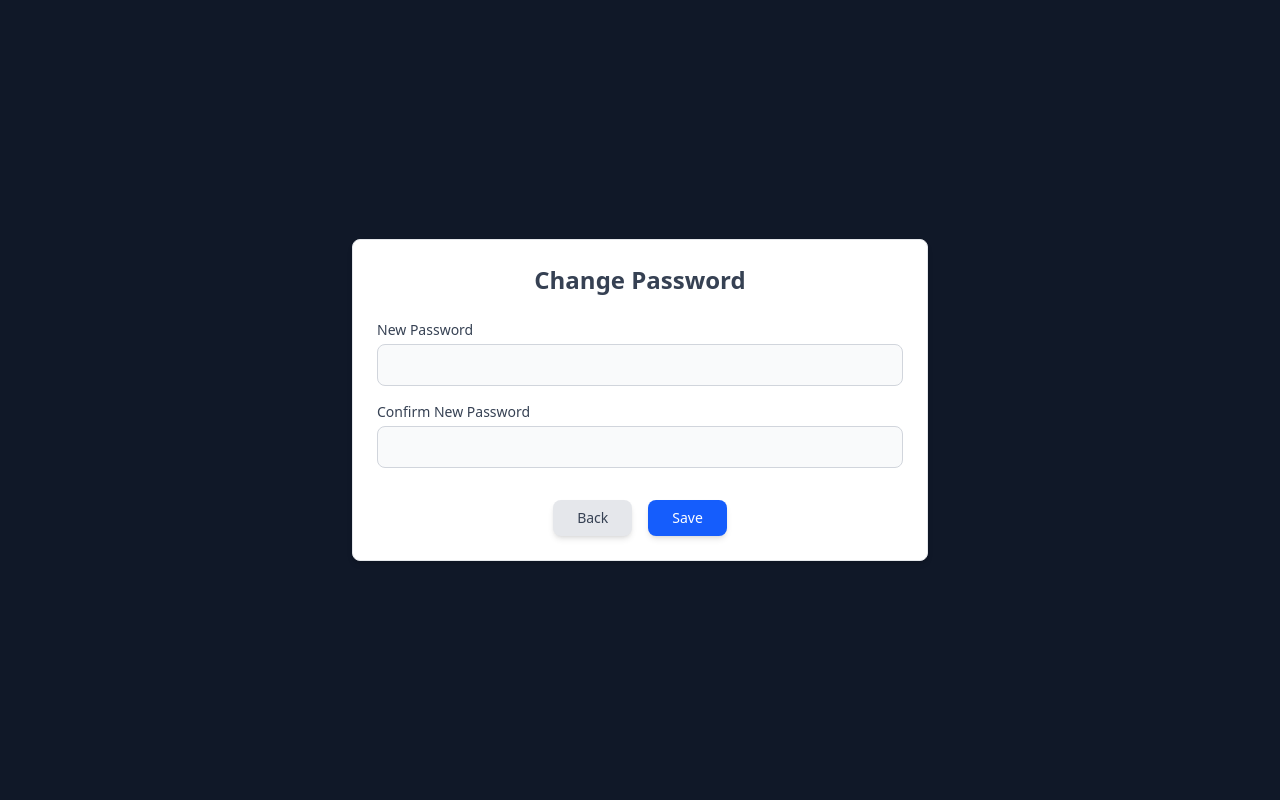
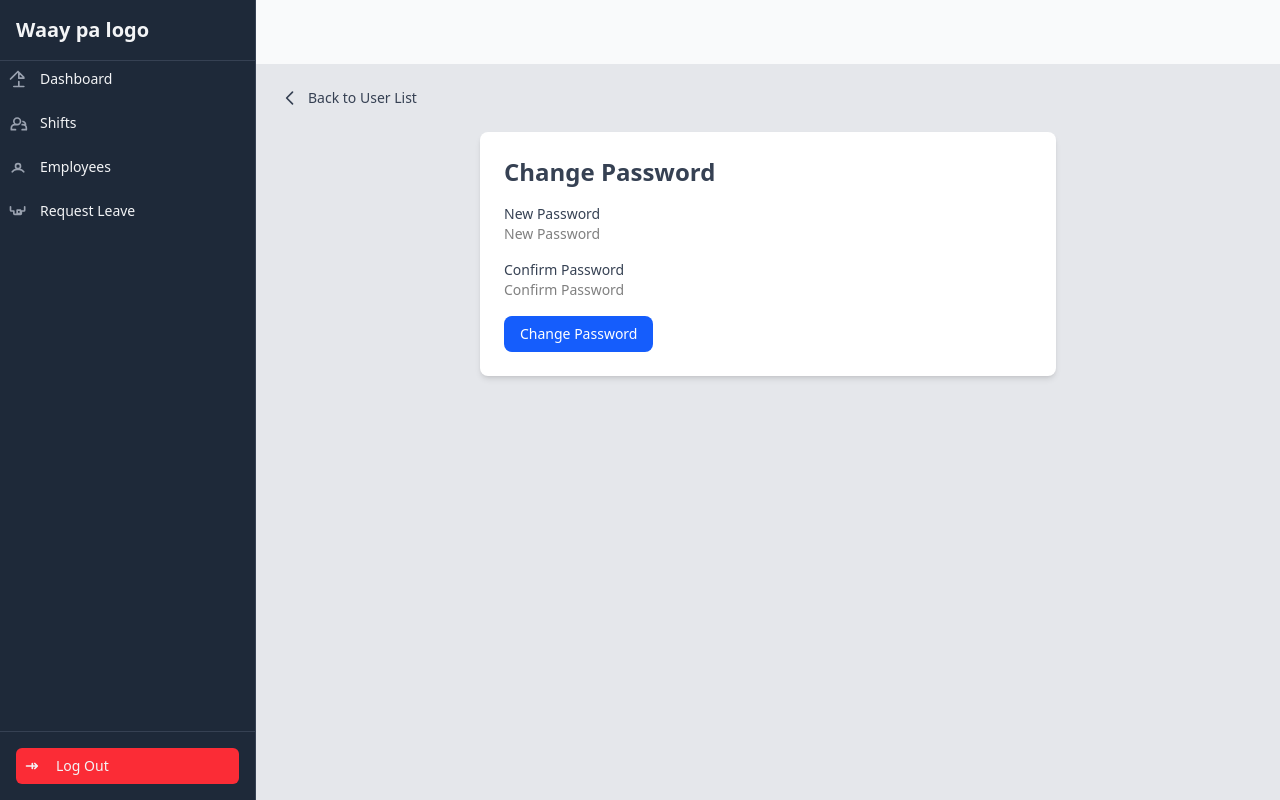
Before and after one commit to jafetpeter/finalproject, a Django app: page /users/change-password/1/ in a window 1280 px wide. Run offline with Django 4.2, Linux system fonts and the light colour scheme; tables that the repository leaves empty hold one stand-in row (values such as "Sample post").

Commit message:
add user and edit user not working

```diff
--- a/crud/forms.py
+++ b/crud/forms.py
@@ -13,7 +13,7 @@
 class UserForm(forms.ModelForm):
     confirm_password = forms.CharField(
         widget=forms.PasswordInput(attrs={'placeholder': 'Confirm Password'}),
-        required=False,
+        required=True,
         label="Confirm Password"
     )
 
@@ -31,12 +31,37 @@
             'password': forms.PasswordInput(attrs={'placeholder': 'Password'}),
         }
 
+class ChangePasswordForm(forms.ModelForm):
+    confirm_password = forms.CharField(
+        widget=forms.PasswordInput(attrs={'placeholder': 'Confirm Password'}),
+        required=True,
+        label="Confirm Password"
+    )
+
+    class Meta:
+        model = Users
+        fields = ['password']  # Only include the password field
+        widgets = {
+            'password': forms.PasswordInput(attrs={'placeholder': 'New Password'}),
+        }
+
     def clean(self):
         cleaned_data = super().clean()
         password = cleaned_data.get('password')
         confirm_password = cleaned_data.get('confirm_password')
 
-        if password or confirm_password:
-            if password != confirm_password:
-                self.add_error('confirm_password', 'Passwords do not match.')
+        if password != confirm_password:
+            self.add_error('confirm_password', 'Passwords do not match.')
         return cleaned_data
+
+class EditUserForm(forms.ModelForm):
+    shift = forms.ModelChoiceField(
+        queryset=Shifts.objects.all(),
+        required=False,
+        label="Shift",
+        widget=forms.Select(attrs={'class': 'form-select'})  # Render as a dropdown
+    )
+
+    class Meta:
+        model = Users
+        fields = ['full_name', 'gender', 'contact_number', 'email', 'username', 'shift']  # Exclude password fields
--- a/crud/static/css/output.css
+++ b/crud/static/css/output.css
@@ -7,34 +7,18 @@
       "Segoe UI Emoji", "Segoe UI Symbol", "Noto Color Emoji";
     --font-mono: ui-monospace, SFMono-Regular, Menlo, Monaco, Consolas, "Liberation Mono",
       "Courier New", monospace;
-    --color-red-100: oklch(93.6% 0.032 17.717);
-    --color-red-200: oklch(88.5% 0.062 18.334);
     --color-red-500: oklch(63.7% 0.237 25.331);
     --color-red-600: oklch(57.7% 0.245 27.325);
-    --color-yellow-500: oklch(79.5% 0.184 86.047);
     --color-green-500: oklch(72.3% 0.219 149.579);
-    --color-green-600: oklch(62.7% 0.194 149.214);
-    --color-green-700: oklch(52.7% 0.154 150.069);
-    --color-sky-400: oklch(74.6% 0.16 232.661);
-    --color-sky-700: oklch(50% 0.134 242.749);
-    --color-sky-800: oklch(44.3% 0.11 240.79);
-    --color-sky-900: oklch(39.1% 0.09 240.876);
     --color-blue-100: oklch(93.2% 0.032 255.585);
-    --color-blue-200: oklch(88.2% 0.059 254.128);
-    --color-blue-400: oklch(70.7% 0.165 254.624);
     --color-blue-500: oklch(62.3% 0.214 259.815);
     --color-blue-600: oklch(54.6% 0.245 262.881);
     --color-blue-700: oklch(48.8% 0.243 264.376);
-    --color-blue-800: oklch(42.4% 0.199 265.638);
-    --color-blue-900: oklch(37.9% 0.146 265.522);
-    --color-slate-100: oklch(96.8% 0.007 247.896);
-    --color-slate-200: oklch(92.9% 0.013 255.508);
     --color-gray-50: oklch(98.5% 0.002 247.839);
     --color-gray-100: oklch(96.7% 0.003 264.542);
     --color-gray-200: oklch(92.8% 0.006 264.531);
     --color-gray-300: oklch(87.2% 0.01 258.338);
     --color-gray-400: oklch(70.7% 0.022 261.325);
-    --color-gray-500: oklch(55.1% 0.027 264.364);
     --color-gray-600: oklch(44.6% 0.03 256.802);
     --color-gray-700: oklch(37.3% 0.034 259.733);
     --color-gray-800: oklch(27.8% 0.033 256.848);
@@ -287,9 +268,6 @@
   }
   .mt-6 {
     margin-top: calc(var(--spacing) * 6);
-  }
-  .mt-8 {
-    margin-top: calc(var(--spacing) * 8);
   }
   .mr-2 {
     margin-right: calc(var(--spacing) * 2);
@@ -425,12 +378,6 @@
   }
   .justify-end {
     justify-content: flex-end;
-  }
-  .justify-start {
-    justify-content: flex-start;
-  }
-  .gap-4 {
-    gap: calc(var(--spacing) * 4);
   }
   .gap-6 {
     gap: calc(var(--spacing) * 6);
@@ -529,59 +477,20 @@
   .bg-gray-200 {
     background-color: var(--color-gray-200);
   }
-  .bg-gray-500 {
-    background-color: var(--color-gray-500);
-  }
-  .bg-gray-700 {
-    background-color: var(--color-gray-700);
+  .bg-gray-600 {
+    background-color: var(--color-gray-600);
   }
   .bg-gray-800 {
     background-color: var(--color-gray-800);
   }
-  .bg-gray-900 {
-    background-color: var(--color-gray-900);
-  }
-  .bg-green-500 {
-    background-color: var(--color-green-500);
-  }
-  .bg-red-100 {
-    background-color: var(--color-red-100);
-  }
-  .bg-red-200 {
-    background-color: var(--color-red-200);
-  }
   .bg-red-500 {
     background-color: var(--color-red-500);
-  }
-  .bg-sky-400 {
-    background-color: var(--color-sky-400);
-  }
-  .bg-sky-700 {
-    background-color: var(--color-sky-700);
-  }
-  .bg-sky-800 {
-    background-color: var(--color-sky-800);
-  }
-  .bg-sky-900 {
-    background-color: var(--color-sky-900);
-  }
-  .bg-slate-100 {
-    background-color: var(--color-slate-100);
-  }
-  .bg-slate-200 {
-    background-color: var(--color-slate-200);
   }
   .bg-white {
     background-color: var(--color-white);
   }
-  .bg-yellow-500 {
-    background-color: var(--color-yellow-500);
-  }
   .p-2 {
     padding: calc(var(--spacing) * 2);
-  }
-  .p-2\.5 {
-    padding: calc(var(--spacing) * 2.5);
   }
   .p-4 {
     padding: calc(var(--spacing) * 4);
@@ -682,9 +585,6 @@
   .text-gray-800 {
     color: var(--color-gray-800);
   }
-  .text-gray-900 {
-    color: var(--color-gray-900);
-  }
   .text-green-500 {
     color: var(--color-green-500);
   }
@@ -708,19 +605,6 @@
   .shadow-md {
     --tw-shadow: 0 4px 6px -1px var(--tw-shadow-color, rgb(0 0 0 / 0.1)), 0 2px 4px -2px var(--tw-shadow-color, rgb(0 0 0 / 0.1));
     box-shadow: var(--tw-inset-shadow), var(--tw-inset-ring-shadow), var(--tw-ring-offset-shadow), var(--tw-ring-shadow), var(--tw-shadow);
-  }
-  .shadow-sm {
-    --tw-shadow: 0 1px 3px 0 var(--tw-shadow-color, rgb(0 0 0 / 0.1)), 0 1px 2px -1px var(--tw-shadow-color, rgb(0 0 0 / 0.1));
-    box-shadow: var(--tw-inset-shadow), var(--tw-inset-ring-shadow), var(--tw-ring-offset-shadow), var(--tw-ring-shadow), var(--tw-shadow);
-  }
-  .outline {
-    outline-style: var(--tw-outline-style);
-    outline-width: 1px;
-  }
-  .transition {
-    transition-property: color, background-color, border-color, outline-color, text-decoration-color, fill, stroke, --tw-gradient-from, --tw-gradient-via, --tw-gradient-to, opacity, box-shadow, transform, translate, scale, rotate, filter, -webkit-backdrop-filter, backdrop-filter, display, visibility, content-visibility, overlay, pointer-events;
-    transition-timing-function: var(--tw-ease, var(--default-transition-timing-function));
-    transition-duration: var(--tw-duration, var(--default-transition-duration));
   }
   .transition-all {
     transition-property: all;
@@ -736,10 +620,6 @@
     transition-property: transform, translate, scale, rotate;
     transition-timing-function: var(--tw-ease, var(--default-transition-timing-function));
     transition-duration: var(--tw-duration, var(--default-transition-duration));
-  }
-  .duration-200 {
-    --tw-duration: 200ms;
-    transition-duration: 200ms;
   }
   .duration-300 {
     --tw-duration: 300ms;
@@ -829,11 +681,6 @@
       }
     }
   }
-  .focus\:border-blue-500 {
-    &:focus {
-      border-color: var(--color-blue-500);
-    }
-  }
   .focus\:border-transparent {
     &:focus {
       border-color: transparent;
@@ -851,39 +698,9 @@
       box-shadow: var(--tw-inset-shadow), var(--tw-inset-ring-shadow), var(--tw-ring-offset-shadow), var(--tw-ring-shadow), var(--tw-shadow);
     }
   }
-  .focus\:ring-blue-500 {
-    &:focus {
-      --tw-ring-color: var(--color-blue-500);
-    }
-  }
   .focus\:ring-blue-600 {
     &:focus {
       --tw-ring-color: var(--color-blue-600);
-    }
-  }
-  .focus\:ring-blue-800 {
-    &:focus {
-      --tw-ring-color: var(--color-blue-800);
-    }
-  }
-  .focus\:ring-gray-200 {
-    &:focus {
-      --tw-ring-color: var(--color-gray-200);
-    }
-  }
-  .focus\:ring-gray-300 {
-    &:focus {
-      --tw-ring-color: var(--color-gray-300);
-    }
-  }
-  .focus\:ring-gray-600 {
-    &:focus {
-      --tw-ring-color: var(--color-gray-600);
-    }
-  }
-  .focus\:ring-gray-700 {
-    &:focus {
-      --tw-ring-color: var(--color-gray-700);
     }
   }
   .focus\:outline-none {
@@ -921,21 +738,6 @@
   .lg\:grid-cols-3 {
     @media (width >= 64rem) {
       grid-template-columns: repeat(3, minmax(0, 1fr));
-    }
-  }
-  .lg\:px-5 {
-    @media (width >= 64rem) {
-      padding-inline: calc(var(--spacing) * 5);
-    }
-  }
-  .lg\:pl-3 {
-    @media (width >= 64rem) {
-      padding-left: calc(var(--spacing) * 3);
-    }
-  }
-  .rtl\:justify-end {
-    &:where(:dir(rtl), [dir="rtl"], [dir="rtl"] *) {
-      justify-content: flex-end;
     }
   }
   .dark\:border-neutral-700 {
@@ -990,6 +792,11 @@
   inherits: false;
 }
 @property --tw-space-y-reverse {
+  syntax: "*";
+  inherits: false;
+  initial-value: 0;
+}
+@property --tw-space-x-reverse {
   syntax: "*";
   inherits: false;
   initial-value: 0;
@@ -1068,11 +875,6 @@
   inherits: false;
   initial-value: 0 0 #0000;
 }
-@property --tw-outline-style {
-  syntax: "*";
-  inherits: false;
-  initial-value: solid;
-}
 @property --tw-duration {
   syntax: "*";
   inherits: false;
@@ -1089,6 +891,7 @@
       --tw-skew-x: initial;
       --tw-skew-y: initial;
       --tw-space-y-reverse: 0;
+      --tw-space-x-reverse: 0;
       --tw-border-style: solid;
       --tw-font-weight: initial;
       --tw-shadow: 0 0 #0000;
@@ -1105,7 +908,6 @@
       --tw-ring-offset-width: 0px;
       --tw-ring-offset-color: #fff;
       --tw-ring-offset-shadow: 0 0 #0000;
-      --tw-outline-style: solid;
       --tw-duration: initial;
     }
   }
--- a/crud/templates/user/change_password.html
+++ b/crud/templates/user/change_password.html
@@ -1,40 +1,40 @@
+<!-- filepath: /c:/xampp/htdocs/finalproject/crud/templates/user/change_password.html -->
 {% extends "layout/base.html" %}
 
 {% block 'title' %} Change Password {% endblock 'title' %}
 
 {% block 'content' %}
-<div class="flex items-center justify-center min-h-screen bg-gray-900">
-    <div class="w-full max-w-xl p-6 border border-gray-200 rounded-lg shadow-md bg-white">
-        <h2 class="text-2xl font-semibold text-gray-700 text-center mb-6">Change Password</h2>
-        <form method="post" class="space-y-4">
+<div class="flex min-h-screen bg-gray-50 text-sm">
+  {% include "include/sidebar.html" %}
+  <div class="flex-1 p-6 bg-gray-200 transition-all duration-300 sm:ml-64" style="margin-top: 64px;">
+    <!-- Back Button -->
+    <a href="{% url 'user_list' %}" class="inline-flex items-center text-gray-700 hover:text-gray-900 mb-6">
+      <svg xmlns="http://www.w3.org/2000/svg" class="h-5 w-5 mr-2 text-gray-700 hover:text-gray-900" fill="none" viewBox="0 0 24 24" stroke="currentColor">
+        <path stroke-linecap="round" stroke-linejoin="round" stroke-width="2" d="M15 19l-7-7 7-7" />
+      </svg>
+      <span class="text-sm font-medium">Back to User List</span>
+    </a>
+
+    <div class="max-w-xl mx-auto bg-white p-6 rounded-lg shadow-md">
+        <h1 class="text-2xl font-semibold text-gray-700 mb-4">Change Password</h1>
+        <form method="post">
             {% csrf_token %}
 
-            <!-- New Password -->
-            <div class="flex flex-col">
-                <label for="password" class="text-sm font-medium text-gray-700 mb-1">New Password</label>
-                <input type="password" required name="password" id="password"
-                       class="bg-gray-50 border border-gray-300 text-gray-900 text-sm rounded-lg focus:ring-blue-500 focus:border-blue-500 block w-full p-2.5" />
+            <!-- Password -->
+            <div class="mb-4">
+                <label for="id_password" class="block text-sm font-medium text-gray-700">New Password</label>
+                {{ form.password }}
             </div>
 
-            <!-- Confirm New Password -->
-            <div class="flex flex-col">
-                <label for="confirm_password" class="text-sm font-medium text-gray-700 mb-1">Confirm New Password</label>
-                <input type="password" required name="confirm_password" id="confirm_password"
-                       class="bg-gray-50 border border-gray-300 text-gray-900 text-sm rounded-lg focus:ring-blue-500 focus:border-blue-500 block w-full p-2.5" />
+            <!-- Confirm Password -->
+            <div class="mb-4">
+                <label for="id_confirm_password" class="block text-sm font-medium text-gray-700">Confirm Password</label>
+                {{ form.confirm_password }}
             </div>
 
-            <!-- Buttons -->
-            <div class="flex justify-center gap-4 mt-8">
-                <a href="{% url 'edit_user' user.user_id %}"
-                   class="bg-gray-200 hover:bg-gray-300 text-sm font-medium text-gray-700 px-6 py-2 rounded-lg shadow-md transition duration-200">
-                    Back
-                </a>
-                <button type="submit"
-                        class="bg-blue-600 hover:bg-blue-700 text-white font-medium text-sm px-6 py-2 rounded-lg shadow-md transition duration-200">
-                    Save
-                </button>
-            </div>
+            <button type="submit" class="bg-blue-600 hover:bg-blue-700 text-white px-4 py-2 rounded-lg">Change Password</button>
         </form>
     </div>
+  </div>
 </div>
-{% endblock 'content' %}
+{% endblock %}
--- a/crud/urls.py
+++ b/crud/urls.py
@@ -1,3 +1,4 @@
+
 from django.urls import path
 from . import views
 
--- a/crud/views.py
+++ b/crud/views.py
@@ -2,7 +2,7 @@
 from django.contrib import messages
 from django.contrib.auth import logout
 from .models import Users, Shifts
-from .forms import UserForm, ShiftForm
+from .forms import UserForm, ShiftForm, ChangePasswordForm
 from django.contrib.auth.hashers import make_password, check_password
 from django.core.paginator import Paginator
 from django.db.models import Q
@@ -64,7 +64,7 @@
     if request.method == 'POST':
         if form.is_valid():
             user = form.save(commit=False)
-            user.password = make_password(user.password)  # Hash the password
+            user.password = make_password(form.cleaned_data['password'])  # Hash the password
             user.save()
             messages.success(request, 'User added successfully!')
             return redirect('user_list')
@@ -89,20 +89,19 @@
     return render(request, 'user/edit_user.html', {'form': form, 'title': 'Edit User', 'user': user})  # Use the correct template
 
 def change_password(request, pk):
-    user = get_object_or_404(Users, pk=pk)  # Fetch the user or return 404 if not found
-    if request.method == 'POST':
-        new_password = request.POST.get('password')  # Get the new password from the form
-        confirm_password = request.POST.get('confirm_password')  # Get the confirm password from the form
+    user = get_object_or_404(Users, pk=pk)  # Fetch the user by primary key
+    form = ChangePasswordForm(request.POST or None, instance=user)  # Bind the form to the user instance
 
-        if new_password and confirm_password and new_password == confirm_password:
-            user.password = make_password(new_password)  # Hash the new password
+    if request.method == 'POST':  # Check if the request is a POST (form submission)
+        if form.is_valid():  # Validate the form data
+            user.password = make_password(form.cleaned_data['password'])  # Hash the new password
             user.save()  # Save the updated password to the database
-            messages.success(request, 'Password changed successfully!')
+            messages.success(request, 'Password changed successfully!')  # Display a success message
             return redirect('user_list')  # Redirect to the user list page
         else:
-            messages.error(request, 'Passwords do not match. Please try again.')
+            messages.error(request, 'Failed to change password. Please check the form.')  # Display an error message
 
-    return render(request, 'user/change_password.html', {'user': user})
+    return render(request, 'user/change_password.html', {'form': form, 'title': 'Change Password', 'user': user})  # Use the correct template
 
 def user_delete(request, pk):
     user = get_object_or_404(Users, pk=pk)  # Fetch the user or return 404 if not found
```
Also changed, not shown: other parts of crud/static/css/output.css (+7 -71 lines), crud/templates/user/edit_user.html (+7 -2 lines).
